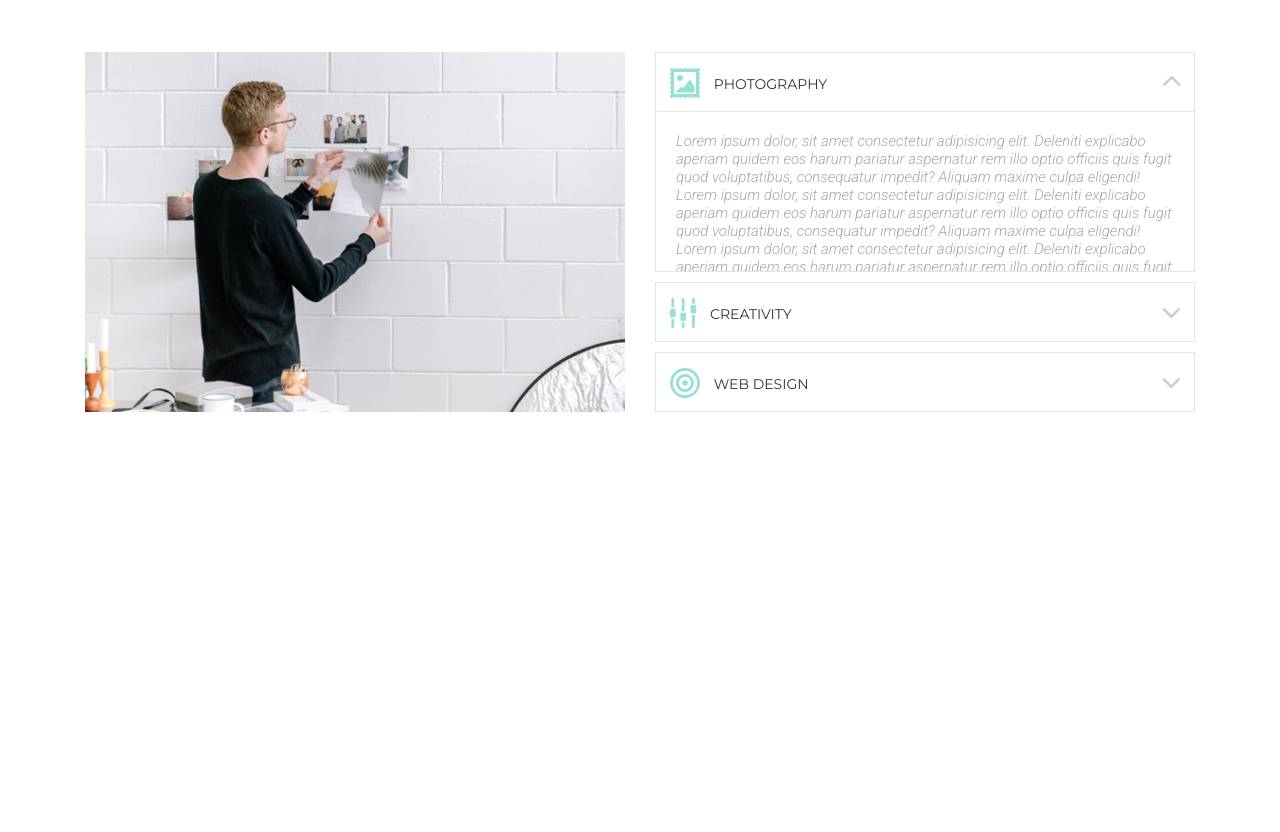
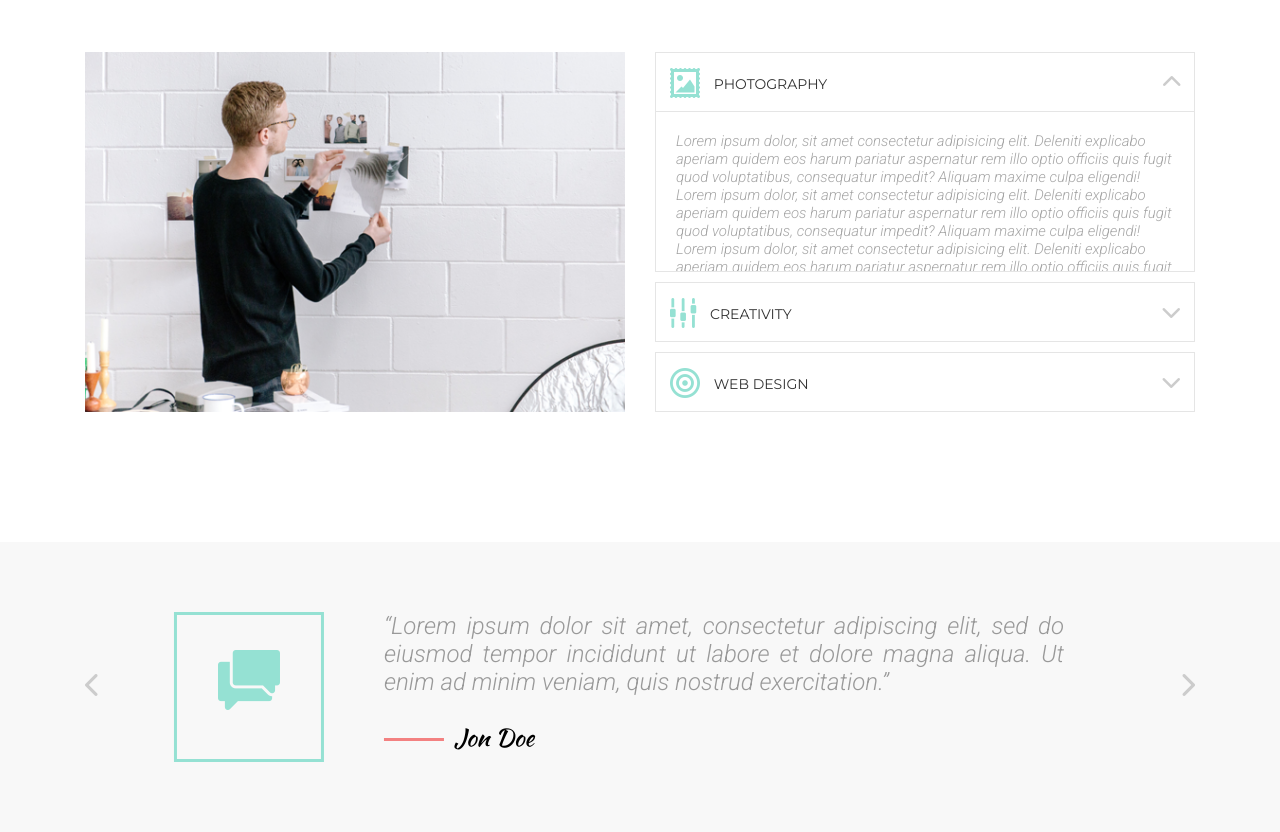
Before and after one commit to witflash/mogo-nov-team-1, a website: page src/template/index.html in a window 1280 px wide. Shown: the part 3462-4294 px from the top of the page. Before the commit the page ends 4004 px from the top, so only its background shows below. Drawn offline with nearby package versions, Linux system fonts and the light colour scheme; files that its build step writes are made by us from their sources; files whose address does not match are found by name.

Commit message:
created section-6

```diff
--- a/src/script/script.js
+++ b/src/script/script.js
@@ -102,4 +102,18 @@ $(document).ready(function(){
 
     // END SECTION 5 //
 
+    // SECTION 6 //
+
+    $(".section--6 .comments").slick({ // slider initialization
+        slidesToShow: 1,
+        slidesToScroll: 1,
+        autoplay: true,
+        autoplaySpeed: 5000,
+        prevArrow: '<span class="icon-arrow-left slick-arrow-prev"></span>',
+        nextArrow: '<span class="icon-arrow-right slick-arrow-next"></span>',
+        zIndex: 0,
+    });
+
+    // END SECTION 6 //
+
 });
--- a/src/style/responsive/md/_sections-3-6.scss
+++ b/src/style/responsive/md/_sections-3-6.scss
@@ -23,3 +23,27 @@
         }
     }
 }
+
+.section--6{
+
+    .comments{
+
+        &__icon{
+            font-size: 40px;
+            height: 100px;
+            width: 100px;
+        }
+
+        &__body{
+            margin-left: 30px;
+        }
+
+        &__text{
+            font-size: 16px;
+        }
+
+        &__author{
+            font: 16px $font-cursive;
+        }
+    }
+}
--- a/src/style/responsive/sm/_sections-3-6.scss
+++ b/src/style/responsive/sm/_sections-3-6.scss
@@ -29,3 +29,29 @@
         }
     }
 }
+
+.section--6{
+
+    .comments{
+
+        &__item{
+            margin: 0 50px;
+        }
+
+        &__icon{
+            display: none;
+        }
+
+        &__body{
+            margin-left: 30px;
+        }
+
+        &__text{
+            font-size: 16px;
+        }
+
+        &__author{
+            font: 16px $font-cursive;
+        }
+    }
+}
--- a/src/style/responsive/xs/_sections-3-6.scss
+++ b/src/style/responsive/xs/_sections-3-6.scss
@@ -24,3 +24,29 @@
         }
     }
 }
+
+.section--6{
+
+    .comments{
+
+        &__item{
+            margin: 0 50px;
+        }
+
+        &__icon{
+            display: none;
+        }
+
+        &__body{
+            margin-left: 30px;
+        }
+
+        &__text{
+            font-size: 16px;
+        }
+
+        &__author{
+            font: 16px $font-cursive;
+        }
+    }
+}
--- a/src/style/sections/_sections-3-6.scss
+++ b/src/style/sections/_sections-3-6.scss
@@ -172,3 +172,94 @@
         }
     }
 }
+
+
+.section--6{
+    background-color: #f8f8f8;
+    padding: 70px 0;
+
+    .comments{
+        position: relative;
+        overflow: hidden;
+
+        .slick-arrow{
+            position: absolute;
+            top: 50%;
+            transform: translateY(-50%);
+            color: #cccccc;
+            font-size: 22px;
+            cursor: pointer;
+            z-index: 999999;
+
+            &:hover{
+                color: #ddd;
+            }
+
+            &-next{
+                right: 0;
+            }
+
+            &-prev{
+                left: 0;
+            }
+        }
+
+        &__item{
+            display: inline-flex;
+            justify-content: space-between;
+            margin: 0 110px;
+            outline: none;
+        }
+
+        &__icon{
+            font-size: 60px;
+            display: flex;
+            align-items: center;
+            justify-content: center;
+            height: 150px;
+            width: 150px;
+            flex-grow: 0;
+            flex-shrink: 0;
+            box-sizing: border-box;
+            border: 3px solid #95e1d3;
+            color: #95e1d3;
+        }
+
+        &__body{
+            margin-left: 60px;
+        }
+
+        &__text{
+            margin: 0;
+            color: #999999;
+            font: 24px roboto;
+            font-style: italic;
+            font-weight: 400;
+            text-align: justify;
+
+            &:before{
+                content: "“";
+            }
+
+            &:after{
+                content: "”";
+            }
+        }
+
+        &__author{
+            font: 24px $font-cursive;
+            margin-top: 24px;
+            display: inline-block;
+
+            &:before{
+                content: "";
+                display: inline-block;
+                height: 3px;
+                width: 60px;
+                background-color: #f38181;
+                margin-bottom: 5px;
+                margin-right: 10px;
+            }
+        }
+    }
+}
--- a/src/template/_parts/_sections-3-6.html
+++ b/src/template/_parts/_sections-3-6.html
@@ -125,3 +125,28 @@
         </div>
     </div>
 </section>
+
+<section class="section section--6">
+    <div class="container">
+        <div class="comments">
+            <div class="comments__item">
+                <div class="comments__icon">
+                    <span class="icon-speech icon__item"></span>
+                </div>
+                <div class="comments__body">
+                    <p class="comments__text">Lorem ipsum dolor sit amet, consectetur adipiscing elit, sed do eiusmod tempor incididunt ut labore et dolore magna aliqua. Ut enim ad minim veniam, quis nostrud exercitation.</p>
+                    <strong class="comments__author">Jon Doe</strong>
+                </div>
+            </div>
+            <div class="comments__item">
+                <div class="comments__icon">
+                    <span class="icon-speech icon__item"></span>
+                </div>
+                <div class="comments__body">
+                    <p class="comments__text">Lorem ipsum dolor sit amet, consectetur adipiscing elit, sed do eiusmod tempor incididunt ut labore et dolore magna aliqua. Ut enim ad minim veniam, quis nostrud exercitation.</p>
+                    <strong class="comments__author">Jon Doe</strong>
+                </div>
+            </div>
+        </div>
+    </div>
+</section>
```
Lines whose indentation alone changed are shown as unchanged.
